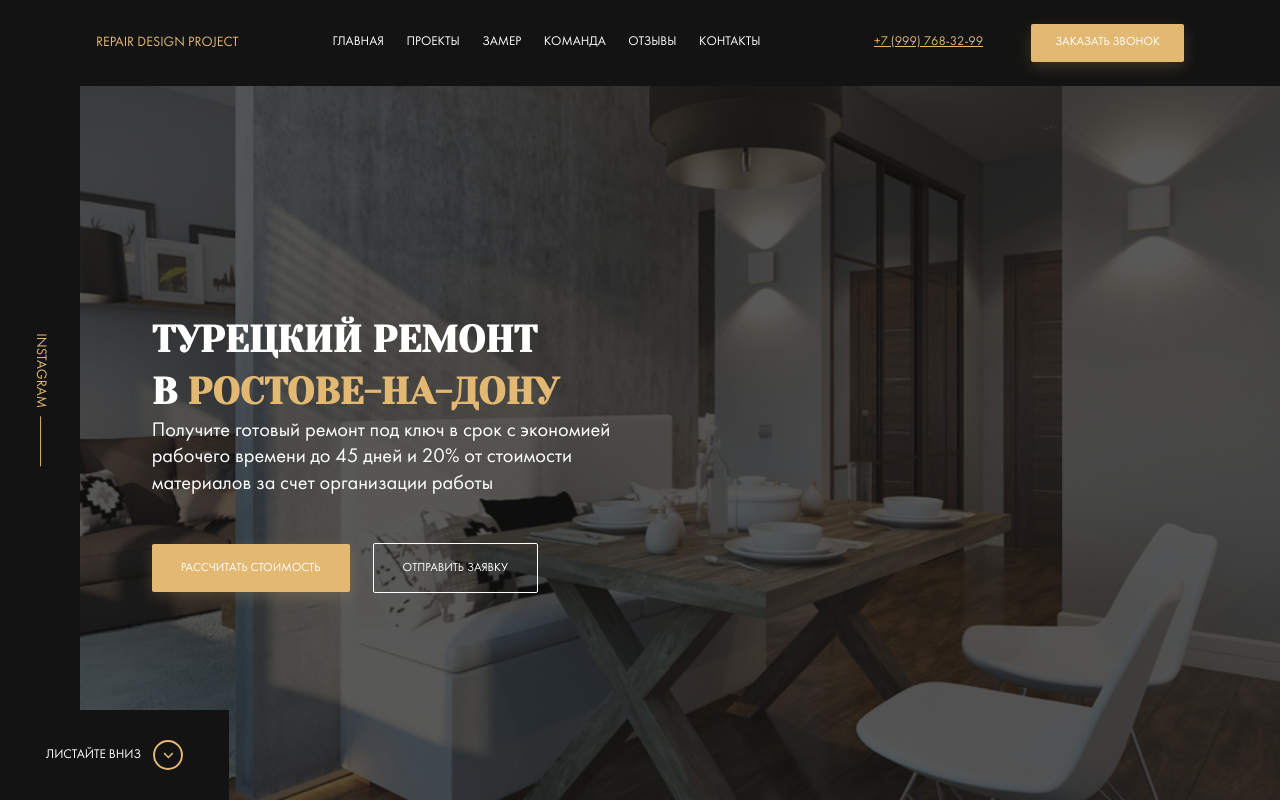
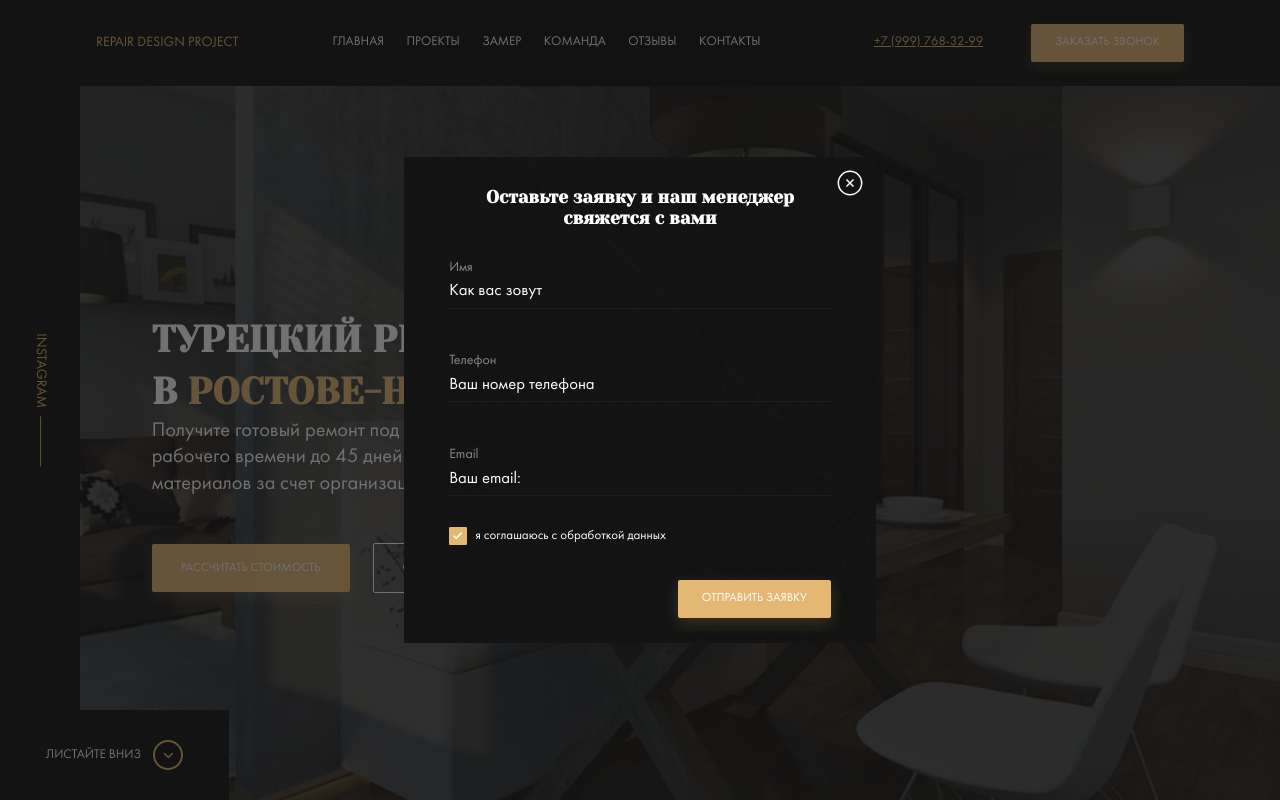
Before and after one commit to Meltatorn/Project, a website: page index.html in a window 1280 px wide. Both pictures are taken after a click on the button "ЗАКАЗАТЬ ЗВОНОК". Shown: the top 800 px of the page. Drawn offline with Linux system fonts and the light colour scheme; files whose address does not match are found by name.

Commit message:
feat: js function for modal

```diff
--- a/index.html
+++ b/index.html
@@ -24,7 +24,7 @@
         </nav>
         <div class="contacts menu__contacts">
           <a href="tel:+79997683299" class="phone contacts__phone">+7 (999) 768-32-99</a>
-          <button class="button contacts__button button--primary">Заказать звонок</button>
+          <button class="button contacts__button button--primary" data-toggle="modal">Заказать звонок</button>
         </div>
         <!-- /.logo -->
       </div>
@@ -44,7 +44,7 @@
           </h1>
           <p class="hero__text">Получите готовый ремонт под ключ в срок с экономией рабочего времени
             до 45 дней и 20% от стоимости материалов за счет организации работы</p>
-          <buttom class="button hero__button button--primary">Рассчитать стоимость</buttom>
+          <buttom class="button hero__button button--primary" data-toggle="modal">Рассчитать стоимость</buttom>
           <buttom class="button hero__button button--outline">Отправить заявку</buttom>
       </div>
       <!-- /.hero__content -->
@@ -310,7 +310,7 @@
       <!-- /.container -->
     </section>
     <!-- /.section types -->
-  </main><!--
+  </main>
   <div class="modal">
     <div class="modal__dialog">
       <button class="modal__close"></button>
@@ -333,7 +333,8 @@
       <!-- /.form modal__form -->
     </div>
     <!-- /.modal__dialog -->
-  </div>-->
+  </div>
   <!-- /.modal -->
+  <script src="js/main.js"></script>
 </body>
 </html>
--- /dev/null
+++ b/js/main.js
@@ -0,0 +1,14 @@
+document.addEventListener("DOMContentLoaded", function(event) {
+  const modal = document.querySelector('.modal');
+  const modalBtn = document.querySelectorAll('[data-toggle=modal]');
+  const closeBtn = document.querySelector('.modal__close');
+  const switchModal = () => {
+    modal.classList.toggle('modal--visible');
+  };
+  modalBtn.forEach(element => {
+    element.addEventListener('click', switchModal);
+  });
+
+  closeBtn.addEventListener('click', switchModal);
+
+});
--- a/sass/templates/_modal.sass
+++ b/sass/templates/_modal.sass
@@ -1,4 +1,6 @@
 .modal
+  opacity: 0
+  visibility: hidden
   position: fixed
   z-index: 199
   left: 0
@@ -11,6 +13,9 @@
   display: flex
   align-items: center
   justify-content: center
+  &--visible
+    opacity: 1
+    visibility: visible
   &__dialog
     position: relative
     max-width: 36.36rem
```
Also changed, not shown: css/style.css, sass/_media.sass (line endings or trailing spaces).
